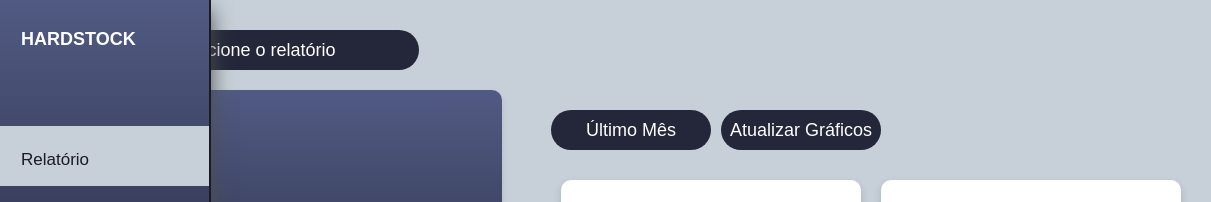
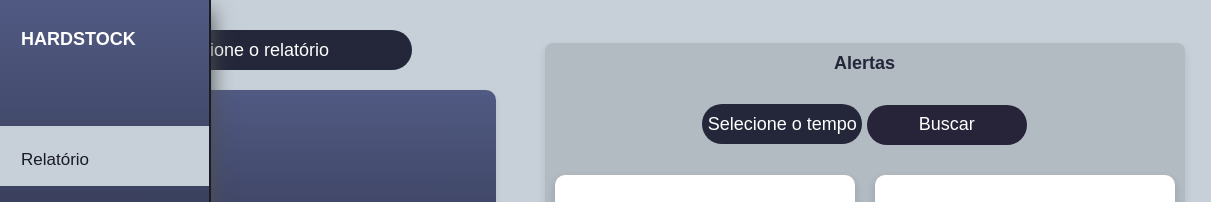
Before and after one commit to Grupo10-HardStock/Site-Institucional-HardStock, a website: page web-data-viz/public/html/dashboardGerente/dashboard_tempo.html in a window 1280 px wide. Shown: the top 202 px of the page, 69-1280 px from the left. Drawn offline with nearby package versions, Linux system fonts and the light colour scheme.

Commit message:
Atualizações no css e validações

```diff
--- a/web-data-viz/public/html/dashboardGerente/dashboard_tempo.html
+++ b/web-data-viz/public/html/dashboardGerente/dashboard_tempo.html
@@ -40,9 +40,12 @@
   flex-wrap: wrap;
   gap: 20px;
   width: 50%;
-      margin: 0 auto;
+  margin: -67px;
   justify-content: space-between;
   margin-left: -20px;
+  box-shadow: 0 4px 8px rgba(0, 0, 0, 0.1);
+  background-color: rgb(178, 186, 194);
+  border-radius: 8px;
 }
 
 .divisao {
@@ -53,6 +56,7 @@
   width: 50%;
   padding: 20px;
   margin-top: -100px;
+  margin-left: -100px;
 }
 
 .card {
@@ -147,8 +151,22 @@
 
 .seletor-container {
   display: flex;
-  align-items: center;
-  gap: 10px; /* Controle da distância entre o select e o botão */
+  flex-direction: column;  /* Organize os itens em coluna */
+  justify-content: center; /* Centraliza horizontalmente */
+  align-items: center;     /* Centraliza verticalmente */
+  gap: 10px;               /* Distância entre o select e o botão */
+  width: 100%;             /* Garante que ocupe toda a largura disponível */
+  max-width: 600px;        /* Limita a largura máxima para um layout mais organizado */
+  margin: 0 auto;          /* Centraliza o contêiner */
+}
+
+.alerta-titulo {
+  font-size: 18px;
+  font-weight: bold;
+  color: #232739;
+  text-align: center;
+  width: 100%;
+  margin-bottom: 10px;
 }
 
 #selectGraf {
@@ -165,7 +183,7 @@
 }
 
 #btnAtualizarGrafico {
-  background-color: #232739;
+  background-color: #272339;
   color: white;
   font-size: large;
   padding: 0.5% 1%;
@@ -181,7 +199,6 @@
   transform: scale(1.05);
   box-shadow: 0 6px 12px rgba(0, 0, 0, 0.2);
 }
-
 
 .kpi-card {
   flex: 1;
@@ -294,6 +311,7 @@
 
   <div class="centralizador">
     <div class="divisao">
+
       <!-- Seleção do tipo de relatório -->
       <select id="selecTempo" onchange="carregarRelatorio()">
         <option disabled selected value="#">Selecione o relatório</option>
@@ -307,18 +325,21 @@
     </div>
 
     <div class="linha-grafico-card">
-
+      <!-- Seletor de tempo e alertas -->
       <div class="seletor-container">
+        <p class="alerta-titulo">Alertas</p> <!-- Título acima do select -->
+        <div class="seletor-e-buscar"> <!-- Container para manter o select e o botão na mesma linha -->
           <select id="selectGraf">
+            <option disabled selected value="#">Selecione o tempo</option>
             <option value="1">Último Mês</option>
             <option value="3">Últimos 3 Meses</option>
             <option value="6">Últimos 6 Meses</option>
           </select>
-        <button id="btnAtualizarGrafico" onclick="atualizarGrafico()">Atualizar Gráficos</button>
+          <button id="btnAtualizarGrafico" onclick="atualizarGrafico()">Buscar</button>
+        </div>
       </div>
 
       <div class="cardLinha1">
-
         <div class="card card1">
           <!-- Gráfico 1 -->
           <canvas id="graficoAlerta"></canvas>
@@ -327,12 +348,10 @@
         <div class="card card4">
           <!-- Gráfico 4 -->
           <span id="dados_Kpi"></span>
-
+        </div>
       </div>
 
-
       <div class="cardLinha2">
-
         <div class="card card2">
           <!-- Gráfico 2 -->
           <canvas id="graficoServidores"></canvas>
@@ -344,6 +363,9 @@
         </div>
       </div>
     </div>
+
+    </div>
+
     </div>
   </div>
 
@@ -474,6 +496,13 @@ let chartInstances = {};  // Objeto para armazenar as instâncias dos gráficos
     console.log("Atualizando os gráficos...");
 
     var selecao = document.getElementById("selectGraf").value;
+
+    // Verifica se o valor selecionado no seletor é válido
+    if (selecao === "#" || selecao === "") {
+        // Caso não tenha seleção válida, exibe um alerta
+        alert("Por favor, selecione um período antes de buscar os dados.");
+        return;  // Interrompe a execução da função
+    }
 
     // Gráfico alerta
     fetch(`/medidas/graficoAlerta/${selecao}`, { cache: 'no-store' })
@@ -622,6 +651,7 @@ let chartInstances = {};  // Objeto para armazenar as instâncias dos gráficos
       });
   }
 
+
   window.onload = function () {
     carregarNome();
     atualizarGrafico();  // Chama a função para obter os dados e plotar os gráficos
```
Also changed, not shown: web-data-viz/public/html/dashboardGerente/cadastro-servidor.html (+23 -91 lines). Lines whose indentation alone changed are shown as unchanged.
